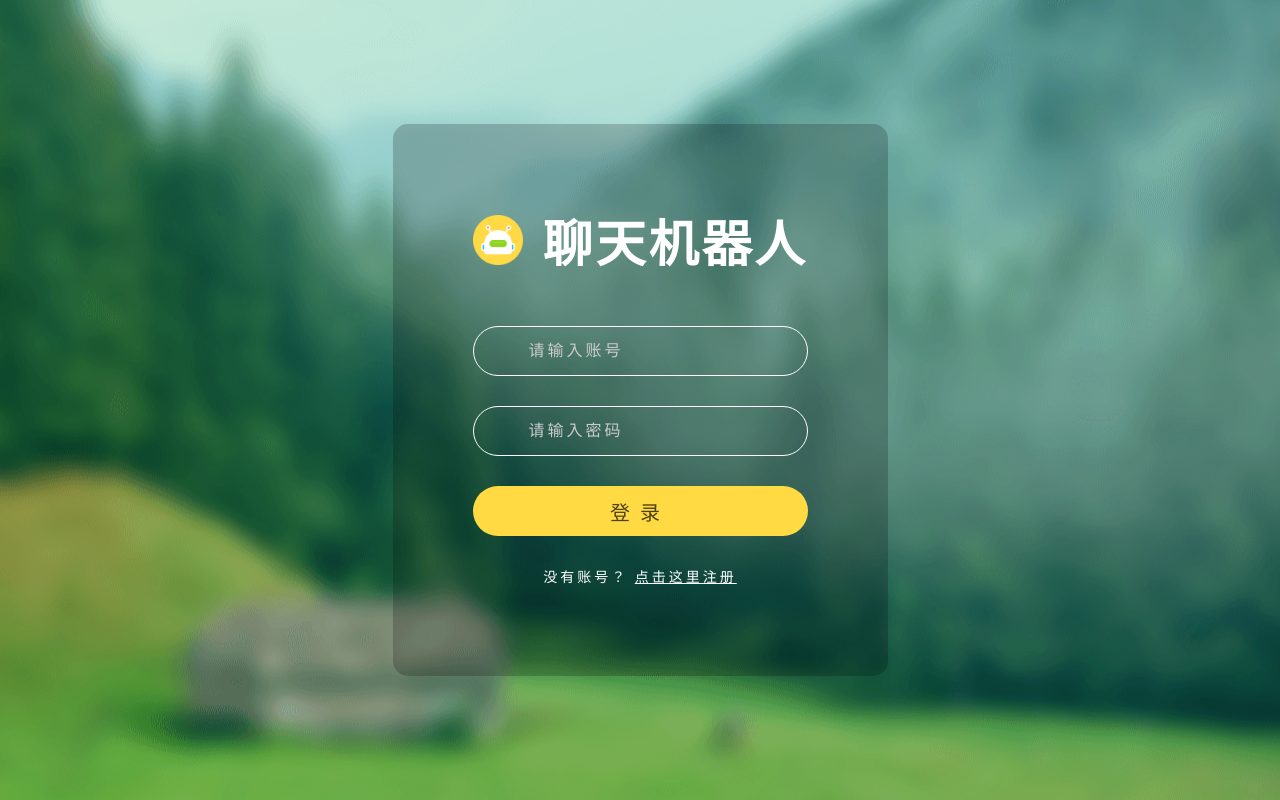
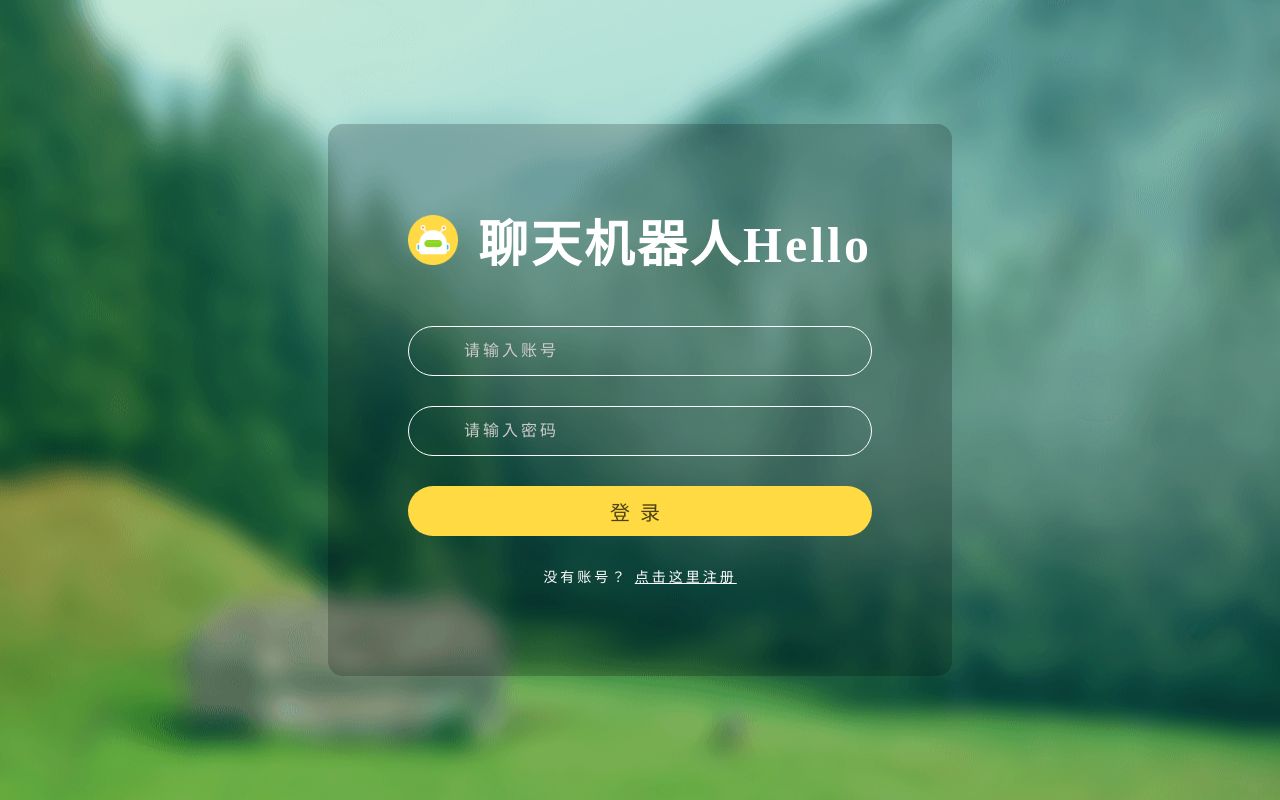
Before and after one commit to saka-wl/chat-robot, a plain HTML site: page login.html in a window 1280 px wide. Drawn offline with Linux system fonts and the light colour scheme; some icons are missing; a small style sheet from the web is missing.

Commit message:
加入hello

```diff
--- a/login.html
+++ b/login.html
@@ -13,7 +13,7 @@
     <form class="user-form">
       <h1 class="title">
         <img src="./asset/robot.png" alt="" />
-        聊天机器人
+        聊天机器人Hello
       </h1>
       <div class="form-group">
         <i class="iconfont icon-zhanghao"></i>
```
